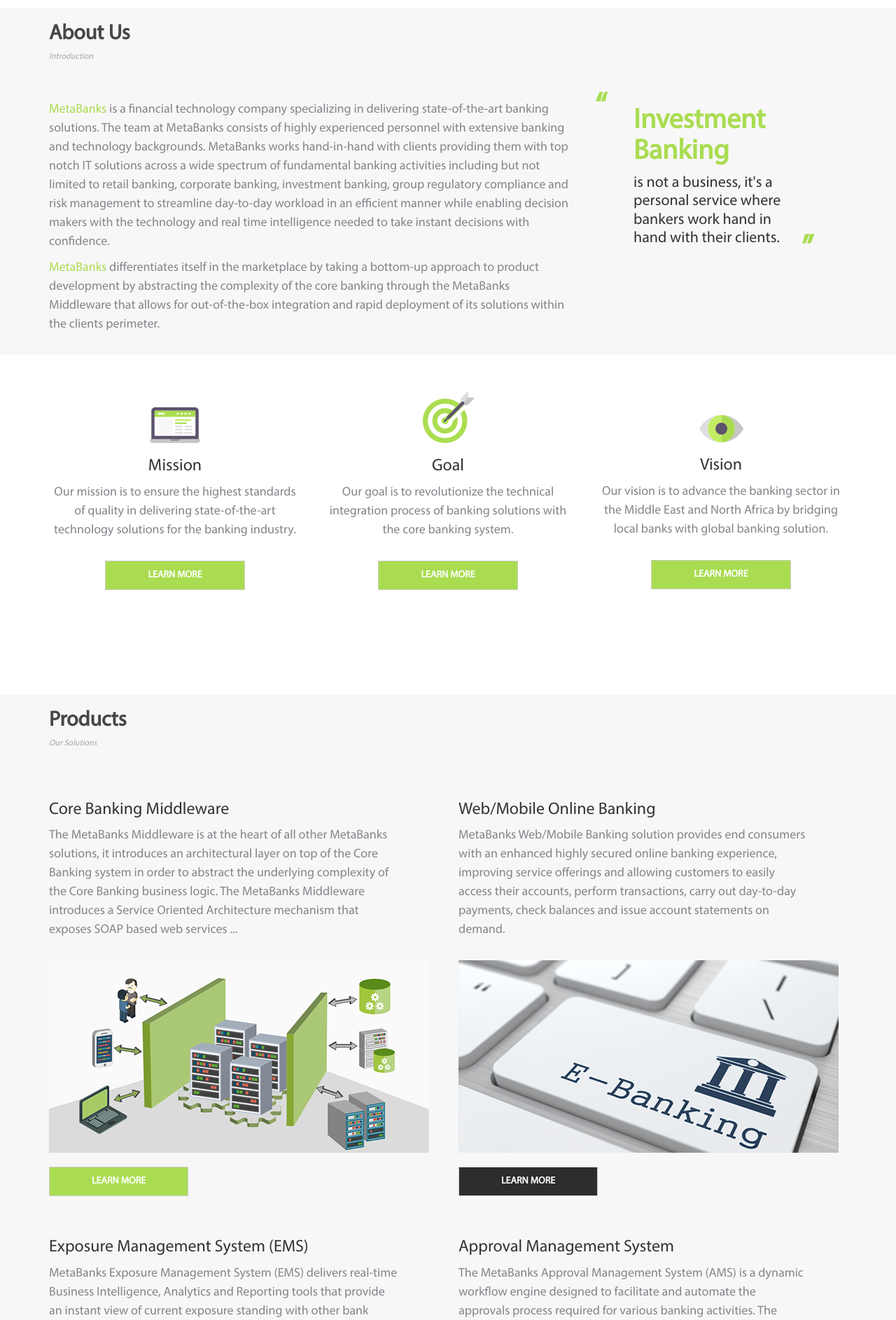
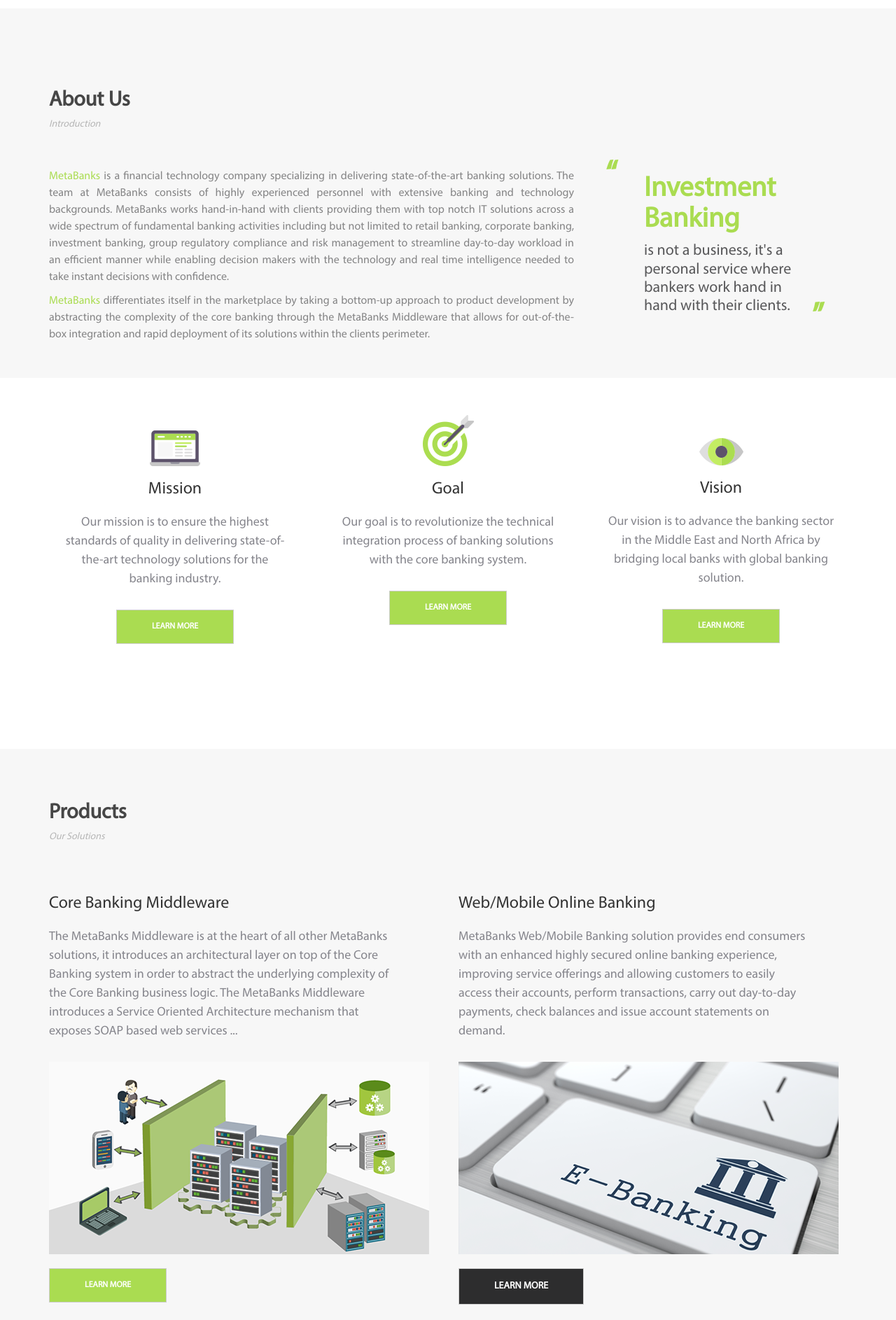
Before and after one commit to ismaeelsameed/metabanks, a Django app: page / in a window 1280 px wide. Shown: the part 72-1958 px from the top of the page at 70% size. Run offline with Django 3.2, Linux system fonts and the light colour scheme; data comes from the database, SQL or seed files in the repository; some libraries are stand-ins or nearby versions; grey boxes are pictures that could not be loaded.

Commit message:
marwan's changes

```diff
--- a/main/static/css/custom.css
+++ b/main/static/css/custom.css
@@ -77,10 +77,13 @@ body {
     margin-top: -22px;
 }
 @media (max-width: 768px) {
-.banner-container > img {
-	min-width: 100%;
-	height:350px;
-}
+    .banner-container > img {
+        min-width: 100%;
+        height:350px;
+    }
+    /*.secPad-30{*/
+        /*padding: 75px 0 0;*/
+    /*}*/
 }
 @media (max-width: 480px) {
 .banner-container {
@@ -111,18 +114,21 @@ body {
 }
 .about{
     background: #f7f7f7;
+    padding-bottom: 20px!important;
 }
 .secPad {
-    padding: 0 0;
+    padding: 75px 0 0;
 }
 .heading {
     padding-bottom: 15px;
     margin-bottom: 30px;
     display: block;
+    margin-top: 40px;
 }
 #small-intro {
-    color: #a9a6a6;
     font-style: italic;
+    color: #b7b7b7;
+    margin-top: 0;
 }
 .margin-top-0{
 	margin-top: -15px;
@@ -143,6 +149,7 @@ body {
 	margin-left: 55px;
     font-size: 22px;
     line-height: 1.2;
+    color: #58585a;
 }
 .second-qoute {
 	margin-left: 295px;
@@ -158,6 +165,10 @@ body {
 .services {
 	text-align: center;
 }
+.services h3{
+    margin-top: 20px;margin-bottom: 20px;
+}
+
 .learn {
 	color: #fff;
     background-color: #aadc51;
@@ -165,6 +176,7 @@ body {
 	margin-top: 20px;
 	border-radius: 0;
 	font-weight: 900;
+    font-size:12px;
 }
 .learn-grey {
 	color: #fff;
@@ -206,8 +218,8 @@ H2{
 	width: 100%;
     border: 0;
     background: #f7f7f7;
-    padding: 15px;
-	margin-bottom: 12px;
+    padding: 10px;
+    margin-bottom: 10px;
 }
 .mail-input {
 	padding: 25px;
@@ -231,7 +243,7 @@ H2{
 .footer-bottom h4,
 .footer-bottom h5,
 .footer-bottom h6 {
-    font-size: 16px;
+    font-size: 14px;
     font-weight: 800;
     color: #fff;
 }
@@ -292,9 +304,9 @@ H2{
 }
 .video-container {
   position: relative;
-  bottom: 0%;
-  left: 0%;
-  height: 90%;
+  bottom: 0;
+  left: 0;
+  height: 100%;
   width: 100%;
   overflow: hidden;
   background: #000;
@@ -346,13 +358,60 @@ H2{
 }
 .headline h1{
     font-weight: 900;
-    font-size: 60px;
+    font-size: 80px;
     margin-bottom: 0;
     margin-top: 0;
+
 }
 .headline h3{
     font-size: 28px;
 }
 .headline .learn{
-    padding: 10px 30px;
+    padding: 20px 50px;
 }
+#aboutus .grey-p {
+    text-align: justify;color: #848485;font-size: 16px;
+}
+h6, .h6{font-size: 14px;}
+.col-md-4{
+    padding-right: 30px;padding-left: 30px;
+}
+#products p{
+    text-align:left;
+}
+#products h3{
+    margin-bottom: 20px;
+}
+.learn{
+    padding: 15px 50px;
+}
+.learn-grey{
+    padding: 15px 50px;
+}
+#products{
+    padding-bottom: 75px;padding-top: 35px;
+}
+#news{
+    padding: 35px 0;
+}
+#support{
+    padding: 55px 0;
+}
+#support .heading{
+    margin-bottom: 10px;
+}
+#contact{
+    padding: 35px 0;
+}
+#contact h3{
+    font-size: 18px;
+}
+#googleMap{
+    height: 260px;
+}
+@media screen and (min-width: 800px)
+{
+{
+    padding: 75px 0;
+}
+}
```
Also changed, not shown: main/static/images/facebook-4-xxl.png, main/static/images/instagram-4-xxl.png, main/static/images/twitter-4-xxl.png, main/static/images/youtube-4-xxl.png.
